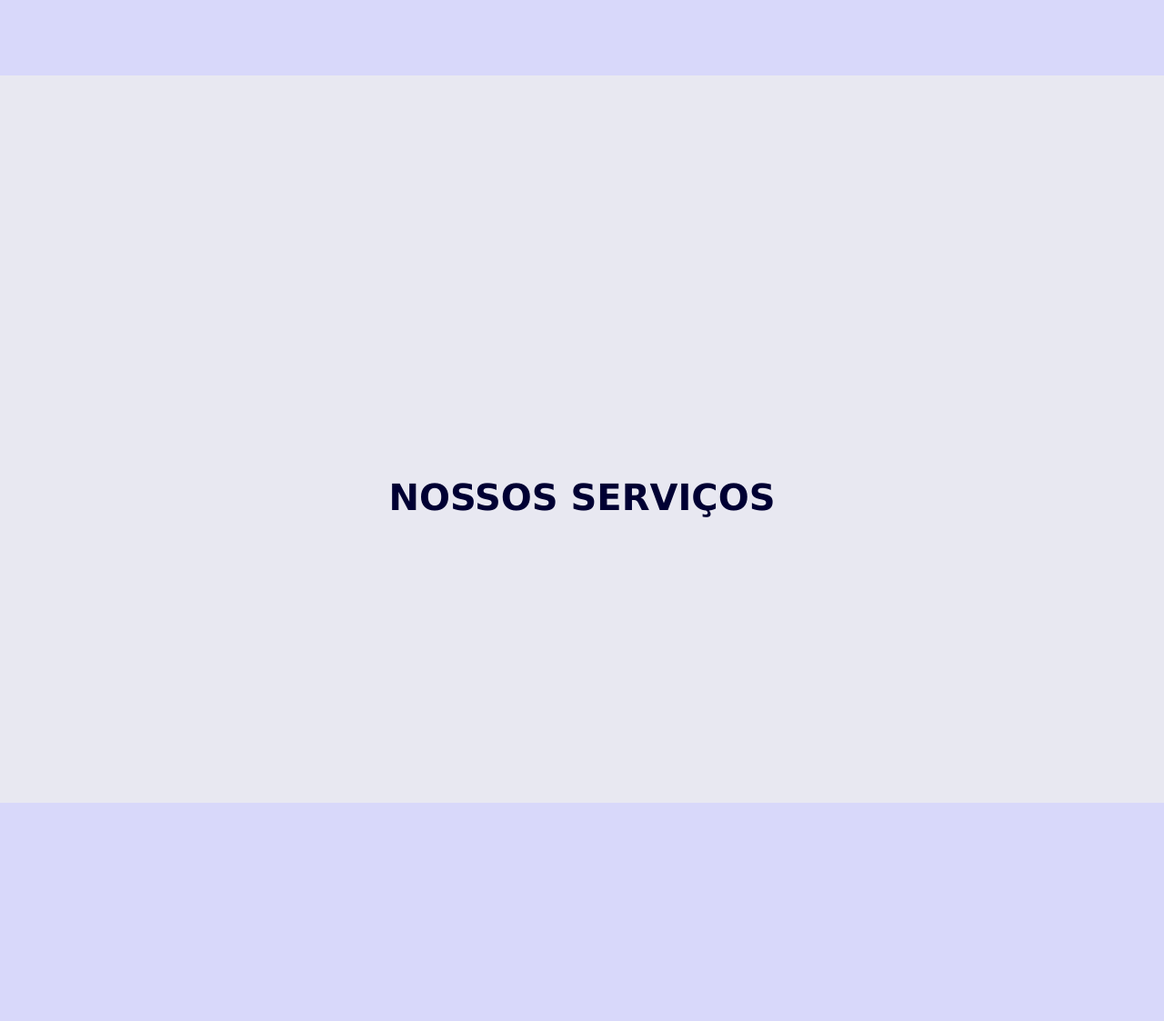
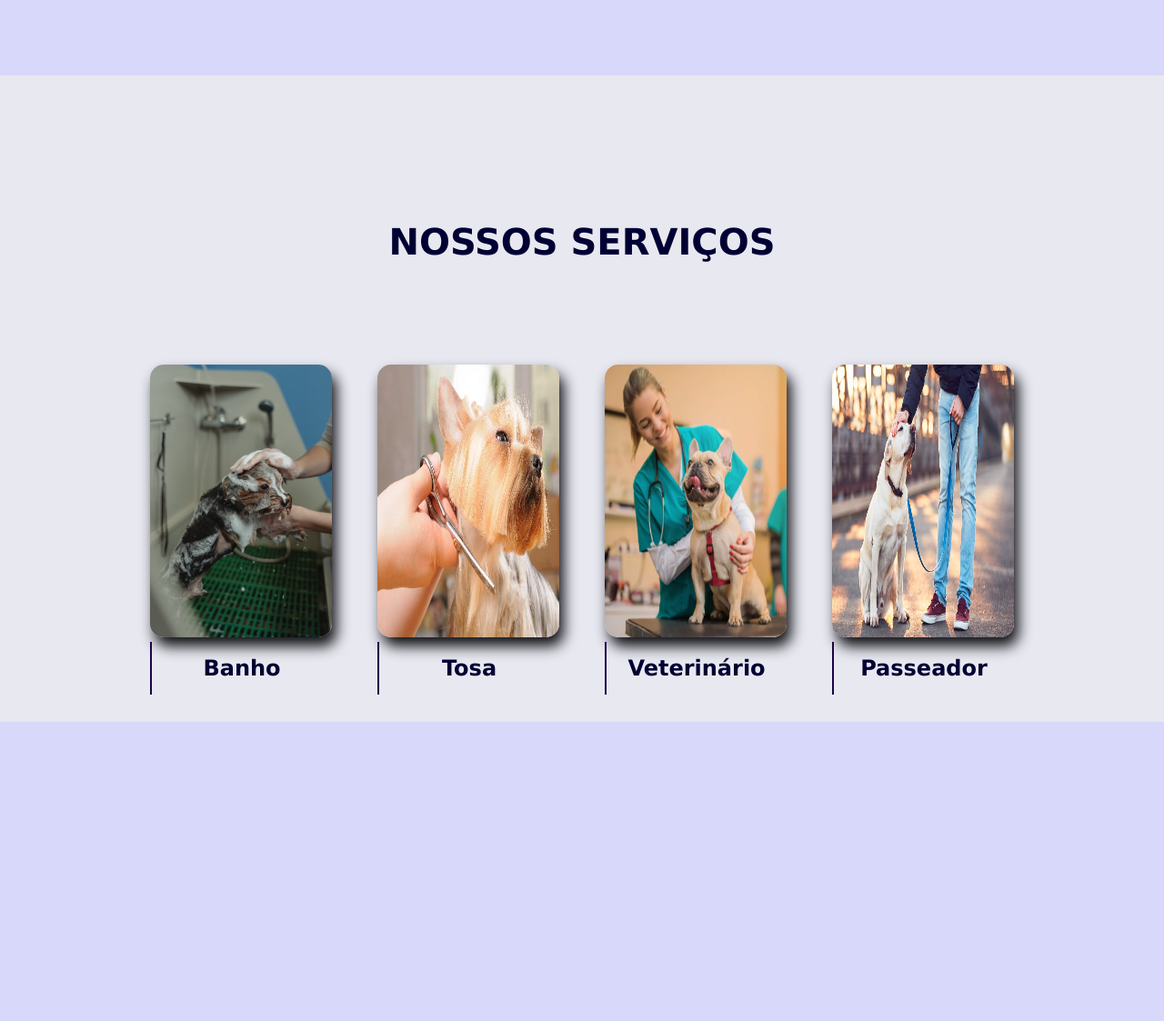
Before and after one commit to RomildoDias/petshop, a PHP site: page / in a window 1280 px wide. Shown: the part 3129-4252 px from the top of the page at 91% size. Run offline with PHP 8.4, Linux system fonts and the light colour scheme.

Commit message:
página serviços pronta

```diff
--- a/index.php
+++ b/index.php
@@ -172,6 +172,24 @@
             <h1 class="titulo">
                 Nossos serviços
             </h1>
+            <div class="servico">
+              <div class="item-serv">
+                <img src="imgs/servicos/banho.jpg" alt="banho em um cachorro"/>
+                <h3>Banho</h3>
+              </div>
+              <div class="item-serv">
+              <img src="imgs/servicos/tosas.jpg" alt="tosando um cachorro"/>
+              <h3>Tosa</h3>
+              </div>
+              <div class="item-serv">
+              <img src="imgs/servicos/veterinario.jpg" alt="um veterinario"/>
+              <h3>Veterinário</h3>
+              </div>
+              <div class="item-serv">
+              <img src="imgs/servicos/passeador.jpg" alt="homem passeando com cachorro"/>
+              <h3>Passeador</h3>
+              </div>
+            </div>
         </section>
         <section id="pets">
             <h1 class="titulo">
--- a/style.css
+++ b/style.css
@@ -70,7 +70,7 @@ html{
 }
 #servicos{
     width: 100vw;
-    height: 100vh;
+
     display: flex;
     flex-flow: column wrap;
     justify-content: center;
@@ -163,7 +163,7 @@ html{
 
 }
 .descricao{
-    border-left: 2px solid rgb(25, 5, 71);
+    border-left: 2px solid #190547;
     padding: 10px;
     margin-top: 10px;
     margin-bottom: 10px;
@@ -189,6 +189,33 @@ button{
 button:hover{
     background-color: #3333f7;
     color: #fff;
+}
+.servico{
+    display: flex;
+    flex-flow: row wrap;
+    justify-content: center;
+    align-items: center;
+    gap: 50px;
+    margin-top: 50px;
+    padding: 30px;
+}
+.item-serv img{
+    display: flex;
+   justify-content: center;
+   align-items: center;
+    width: 200px;
+    height: 300px;
+    border-radius: 15px;
+    box-shadow: 5px 10px 15px #101014;
+
+}
+.item-serv h3{
+    text-align: center;
+    padding: 15px;
+    font-size: 1.5rem;
+    border-left: 2px solid #190547;
+    margin-top: 5px;
+    color: #000033;
 }
 .contato{
     display: flex;
```
Also changed, not shown: imgs/servicos/banho.jpg (added), imgs/servicos/passeador.jpg (added), imgs/servicos/tosas.jpg (added), imgs/servicos/veterinario.jpg (added).
